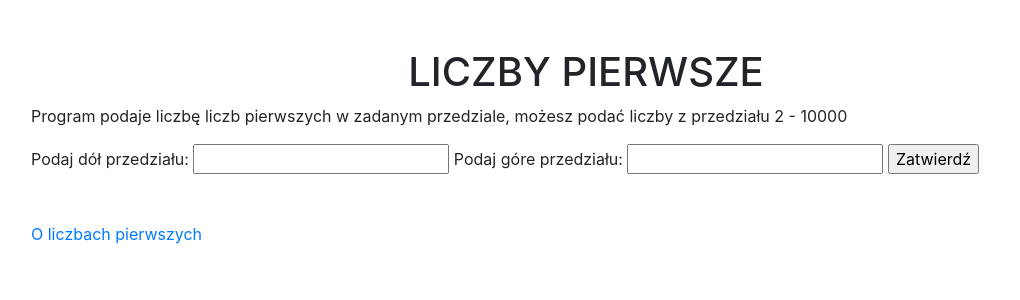
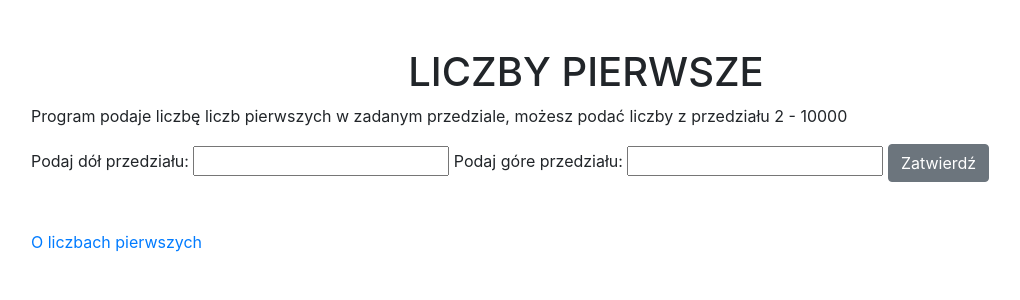
Before and after one commit to bartosz-kozak/lpierwsze, a Django app: page / in a window 1280 px wide. Shown: the top 300 px of the page, without its empty margins (54-1074 px from the left). Run offline with Django 3.2, Linux system fonts and the light colour scheme; some libraries are stand-ins or nearby versions.

Commit message:
Zmieniłem wygląd guzika na stronie głównej, naprawiłem bug z 0 długością liczb (brak wpisania liczby w formularzu)

```diff
--- a/lpierwsze/views.py
+++ b/lpierwsze/views.py
@@ -9,6 +9,8 @@ def lpierwsze(request):
     l = [] # lista liczb pierwszych
     p1 = request.GET['p1']
     p2 = request.GET['p2']
+    if len(p1) == 0 or len(p2) == 0:
+        return render(request, 'error.html',{'tytul':'Błąd'})
     if 'e' in p1 or 'e' in p2:
         p1 = float(p1)
         p2 = float(p2)
--- a/templates/home.html
+++ b/templates/home.html
@@ -17,7 +17,7 @@
 					<input type="number" id="p1" name="p1" />
 					<lable for="p2">Podaj góre przedziału: </lable>
 					<input type="number" id="p2" name="p2" />
-					<input type="submit" value="Zatwierdź" />
+					<input type="submit" class="btn btn-secondary" value="Zatwierdź" />
 				</form>
 				<br />
 				<br />
```
